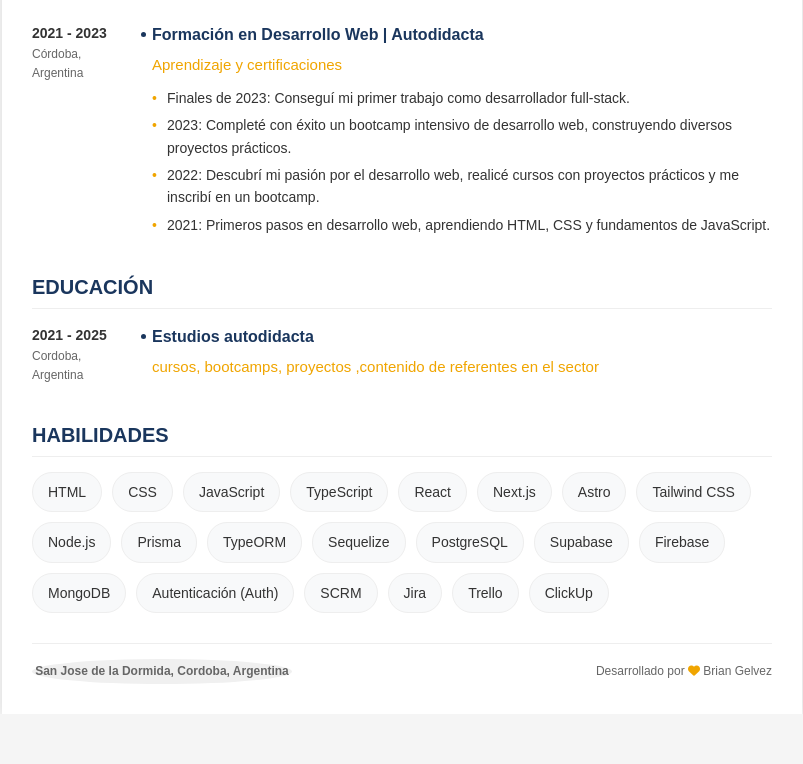
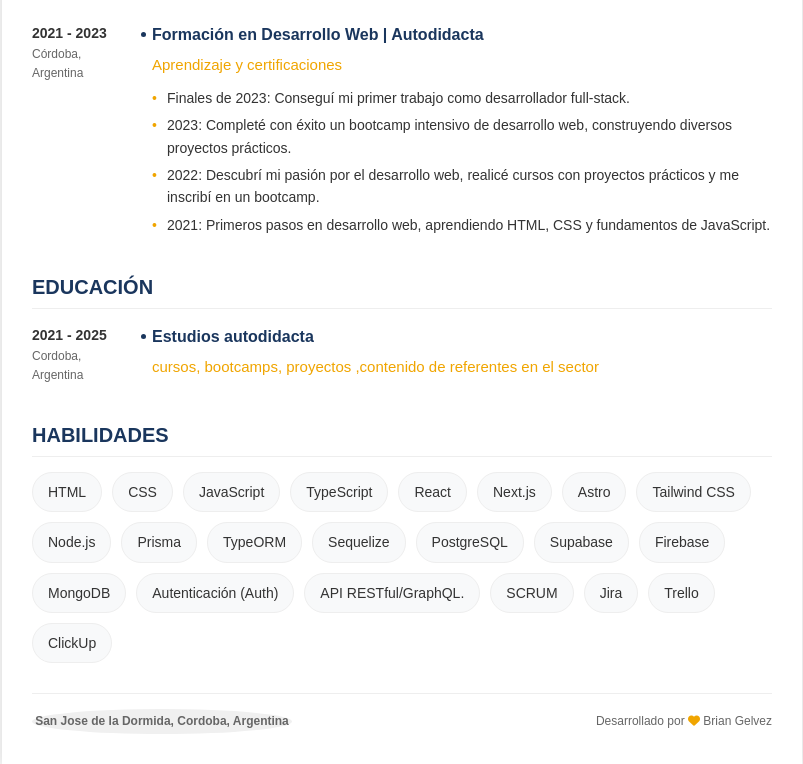
Before and after one commit to BrianGelvez/cv-briangelvez, a plain HTML site: page index.html in a window 1280 px wide. Shown: the part 1372-2136 px from the top of the page, without its empty margins (238-1041 px from the left). Before the commit the page ends 2086 px from the top, so only its background shows below. Drawn offline with Linux system fonts and the light colour scheme.

Commit message:
Add files via upload

```diff
--- a/index.html
+++ b/index.html
@@ -199,7 +199,8 @@
                 <div class="skill">Firebase</div>
                 <div class="skill">MongoDB</div>
                 <div class="skill">Autenticación (Auth)</div>
-                <div class="skill">SCRM</div>
+                <div class="skill">API RESTful/GraphQL.</div>
+                <div class="skill">SCRUM</div>
                 <div class="skill">Jira</div>
                 <div class="skill">Trello</div>
                 <div class="skill">ClickUp</div>
```
